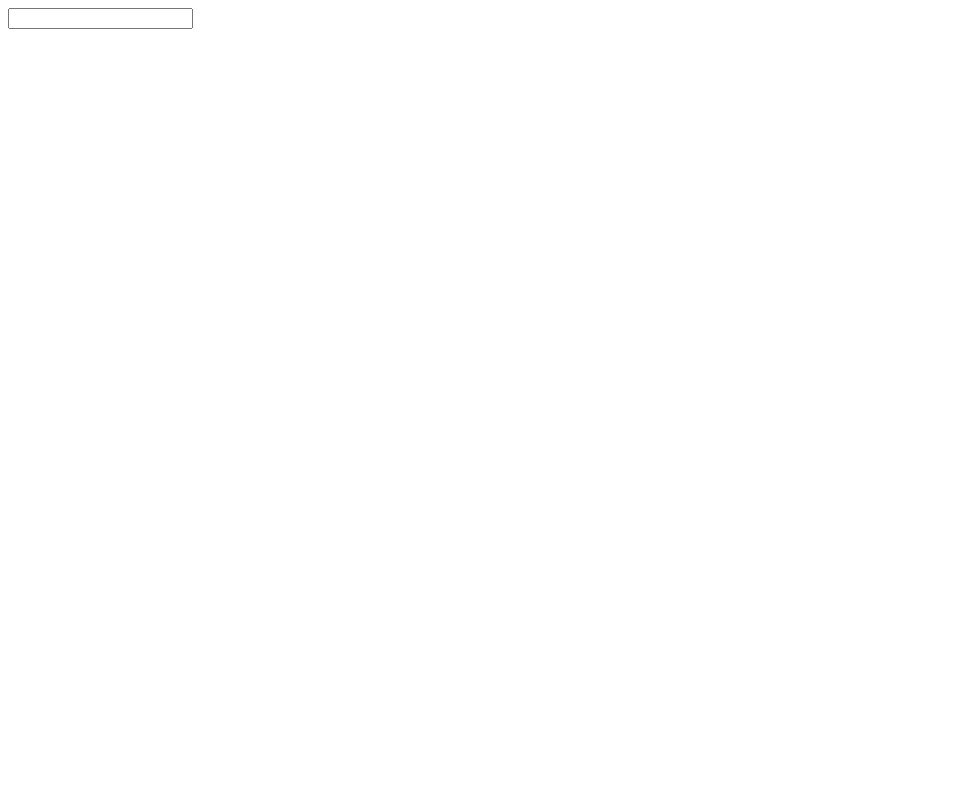
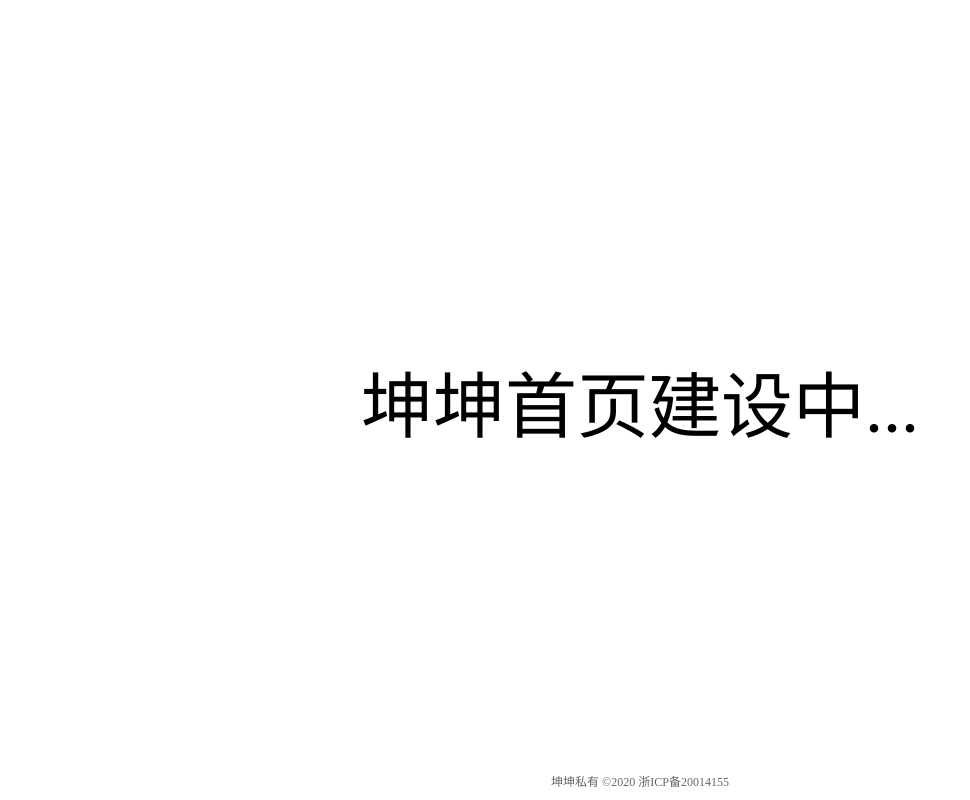
Before and after one commit to lk95801441/myPage, a plain HTML site: page index.html in a window 1280 px wide. Shown: the whole page, without its empty margins (0-970 px from the left). Drawn offline with Linux system fonts and the light colour scheme.

Commit message:
Update index.html

```diff
--- a/index.html
+++ b/index.html
@@ -2,56 +2,39 @@
 <html lang="en">
 	<head>
 		<meta charset="UTF-8">
-		<title>Title</title>
+		<title>坤坤首页</title>
 		<style>
-			#cont {
-				width: 500px;
+			*{margin: 0;padding: 0}
+			html,body{
+				width: 100%;
+				height: 100%;
+		display: flex;
+		justify-content: center;
+		align-items: center;
+		font-size: 72px
+			}
+			body{
 				display: flex;
-				flex-wrap: wrap;
-				justify-content: space-between;
-				align-content: flex-start;
 			}
-
-			#cont::after {
-				content: "";
-				width: 150px;
+			.Copyright{
+				width: 100%;
+				text-align: center;
+				font-size: 12px;
+				color: #666;
+				position: fixed;
+				bottom: 10px
 			}
-
-			#cont>div {
-				background-color: red;
-				margin: 5px 0;
-				width: 150px;
-				height: 150px;
+			.Copyright>a{
+				color: #666;
+				text-decoration:none;
+			}
+			.Copyright>a:hover{
+				color: red
 			}
 		</style>
 	</head>
 	<body>
-		<div id="cont">
-			<input type="text" name="" id="hah" value="" />
-		</div>
+		坤坤首页建设中...
+		<p class="Copyright">坤坤私有 ©2020 <a rel="nofollow" href="http://www.beian.miit.gov.cn" target="_blank">浙ICP备20014155</a></p>
 	</body>
-	<script>
-		window.onload = function() {
-
-		}
-		document.addEventListener('paste', (e) => {
-			if (!(e.clipboardData && e.clipboardData.items)) {
-				return;
-			}
-			for (var i = 0, len = e.clipboardData.items.length; i < len; i++) {
-				var item = e.clipboardData.items[i];
-
-				if (item.kind === "string") {
-					item.getAsString(function(str) {
-						// str 是获取到的字符串
-						console.log(str)
-					})
-				} else if (item.kind === "file") {
-					var pasteFile = item.getAsFile();
-					// pasteFile就是获取到的文件
-					console.log(pasteFile)
-				}
-			}
-		});
-	</script>
 </html>
```
